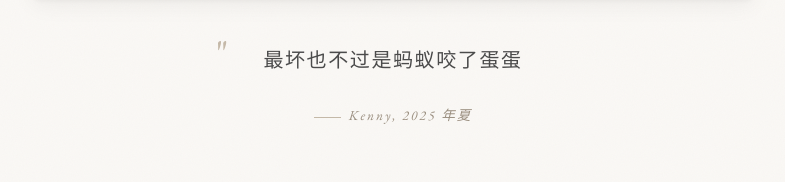
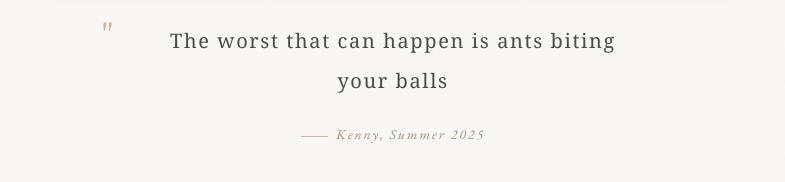
Before and after one commit to meatbagpro/letshithappen, a plain HTML site: page index.html in a window 1280 px wide. Shown: the part 608-790 px from the top of the page, without its empty margins (247-1032 px from the left). Drawn offline with nearby package versions, Linux system fonts and the light colour scheme.

Commit message:
use English for caption and attribution
Co-authored-by: naiba/CloudCode <hi+cloudcode@nai.ba>

```diff
--- a/index.html
+++ b/index.html
@@ -182,8 +182,8 @@
       <img src="egg.png" alt="Kenny 坐在竹凳上的夏日往事" loading="eager">
     </figure>
     <figcaption class="caption">
-      <p class="quote">最坏也不过是蚂蚁咬了蛋蛋</p>
-      <p class="attribution"><span class="dash"></span>Kenny, 2025 年夏</p>
+      <p class="quote">The worst that can happen is ants biting your balls</p>
+      <p class="attribution"><span class="dash"></span>Kenny, Summer 2025</p>
     </figcaption>
   </main>
 </body>
```
